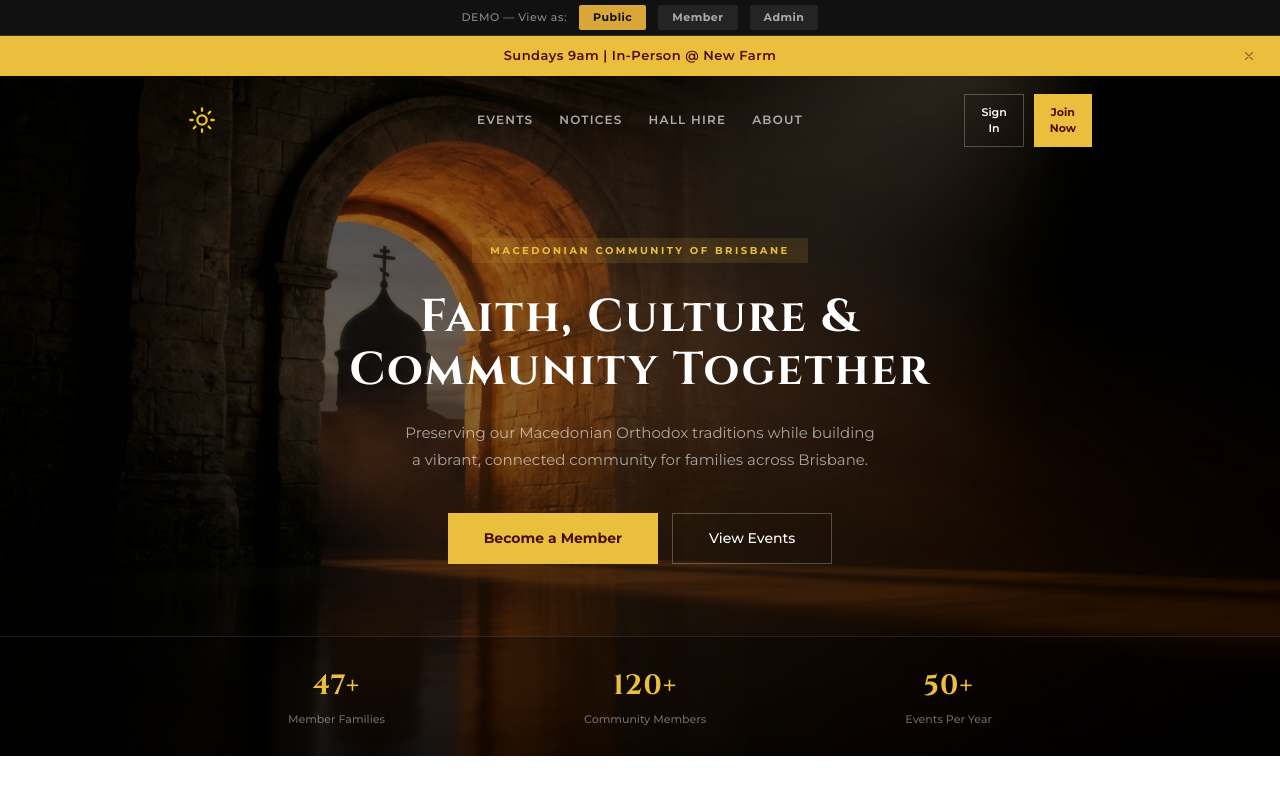
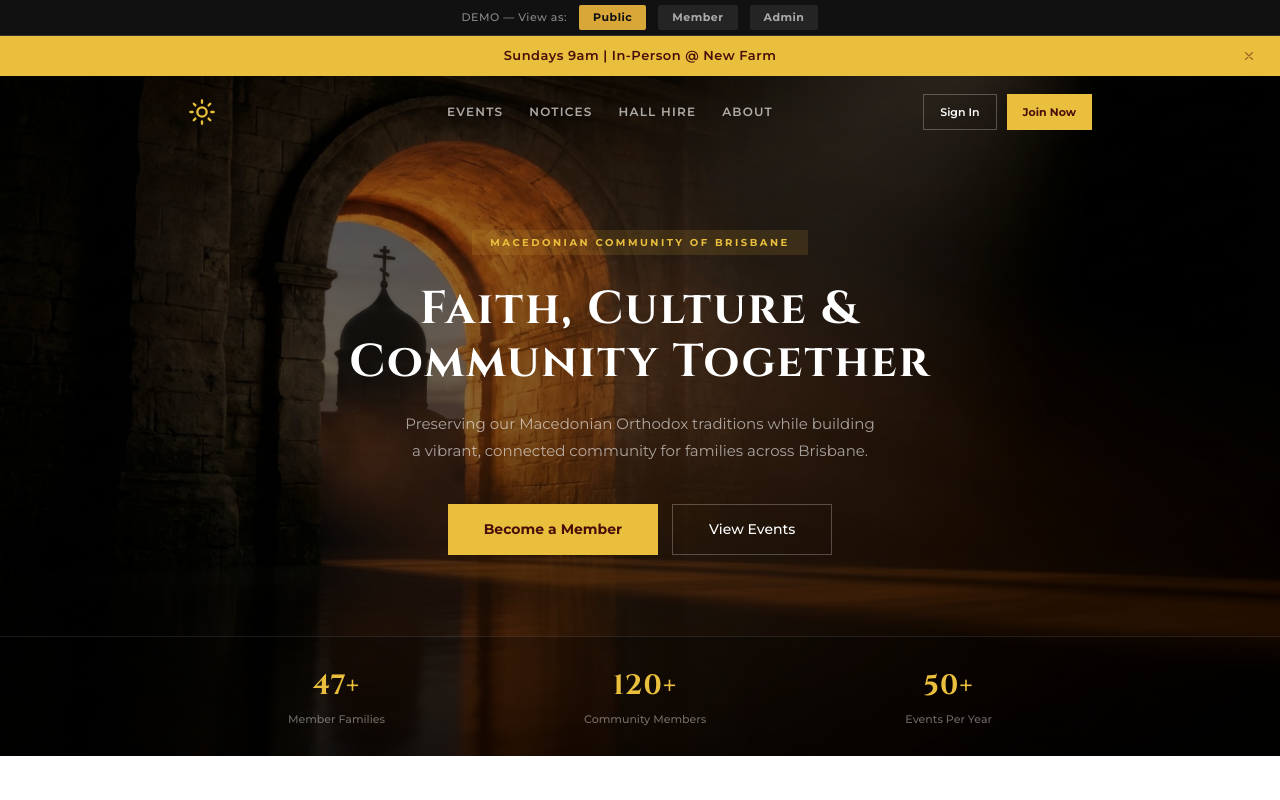
Before and after one commit to bklei-pooltable1/maco-app, a React (Vite) app: page / in a window 1280 px wide. Shown: the top 800 px of the page. Built offline with nearby package versions, Linux system fonts and the light colour scheme; the HTML template or start-up script is replaced by a standard one.

Commit message:
fixed sign in and join now buttons to single line

```diff
--- a/src/components/layout/PublicNav.jsx
+++ b/src/components/layout/PublicNav.jsx
@@ -89,11 +89,11 @@ export default function PublicNav() {
           </span>
         ))}
       </div>
-      <div style={{ width: 120, textAlign: "right", display: "flex", gap: 10, justifyContent: "flex-end" }}>
-        <button className="btn-outline" onClick={() => navigate("/login")} style={{ padding: "9px 16px", background: "transparent", color: C.white, border: "1px solid rgba(255,255,255,0.25)", borderRadius: 0, fontWeight: 600, fontSize: 11, cursor: "pointer", fontFamily: body }}>
+      <div style={{ width: 180, textAlign: "right", display: "flex", gap: 10, justifyContent: "flex-end", flexShrink: 0 }}>
+        <button className="btn-outline" onClick={() => navigate("/login")} style={{ padding: "9px 16px", background: "transparent", color: C.white, border: "1px solid rgba(255,255,255,0.25)", borderRadius: 0, fontWeight: 600, fontSize: 11, cursor: "pointer", fontFamily: body, whiteSpace: "nowrap" }}>
           Sign In
         </button>
-        <button className="btn-gold" onClick={() => navigate("/signup")} style={{ padding: "9px 16px", background: C.goldBright, color: C.maroonDeep, border: "none", borderRadius: 0, fontWeight: 700, fontSize: 11, cursor: "pointer", fontFamily: body }}>
+        <button className="btn-gold" onClick={() => navigate("/signup")} style={{ padding: "9px 16px", background: C.goldBright, color: C.maroonDeep, border: "none", borderRadius: 0, fontWeight: 700, fontSize: 11, cursor: "pointer", fontFamily: body, whiteSpace: "nowrap" }}>
           Join Now
         </button>
       </div>
```
Also changed, not shown: 1 other file (tests, documents, lock files or other folders).
